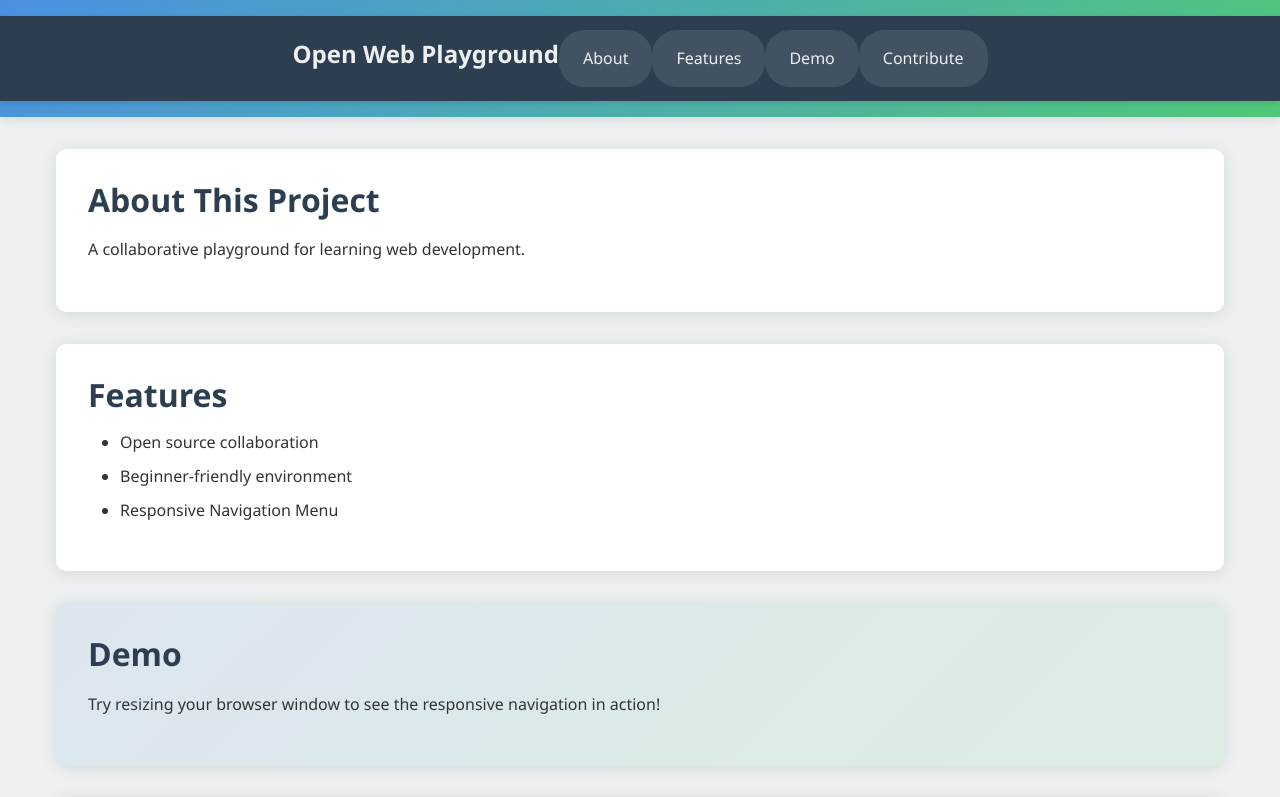
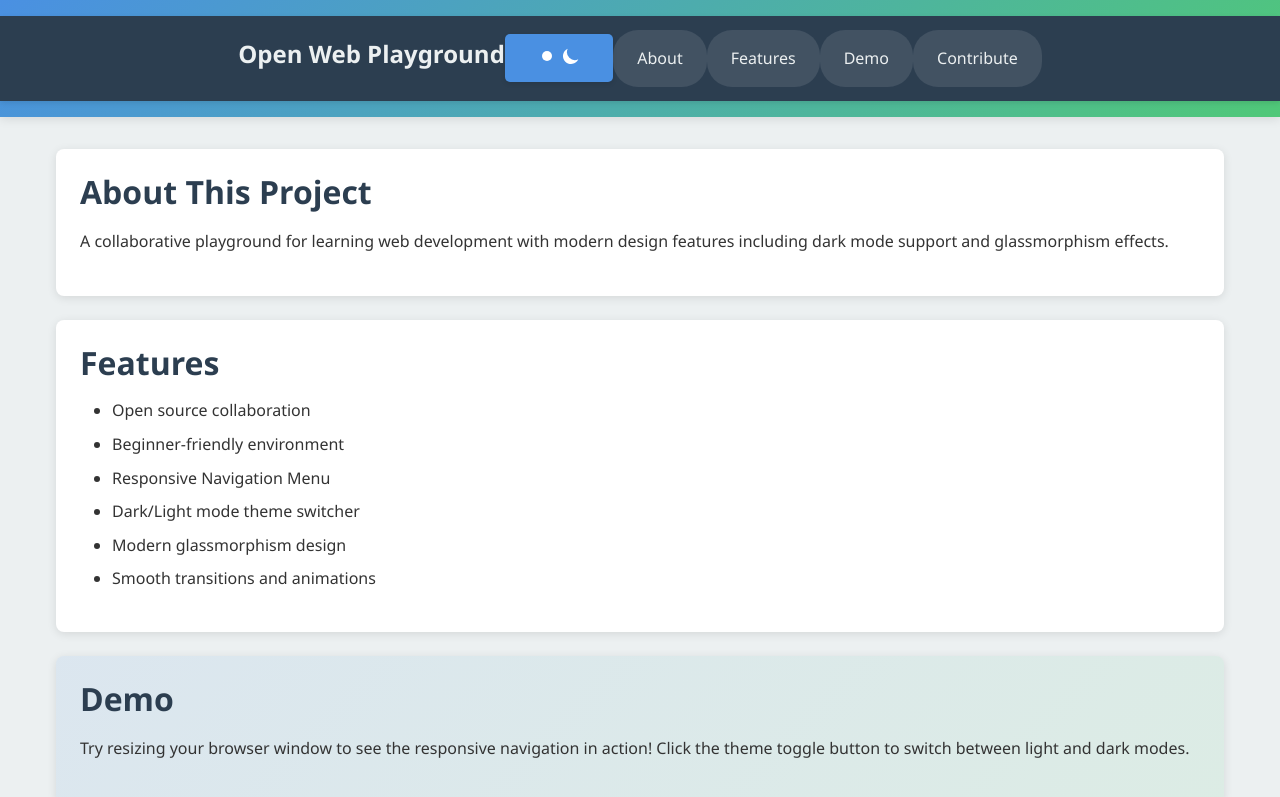
Before and after one commit to Layyzyy/open-web-playground_Faizan, a website: page index.html in a window 1280 px wide. Shown: the top 797 px of the page. Drawn offline with Linux system fonts and the light colour scheme.

Commit message:
Add theme switcher and glassmorphism card design to index.html
Enhanced index.html with:
- Added theme toggle button with sun/moon icons for dark/light mode switching
- Added card class to sections for glassmorphism effect support
- Updated feature list to include new capabilities (dark mode, glassmorphism, animations)
- Improved semantic HTML structure

Relates to #20

```diff
--- a/index.html
+++ b/index.html
@@ -15,6 +15,17 @@
                 <div class="nav-brand">
                     <h1>Open Web Playground</h1>
                 </div>
+
+                <!-- Theme Switcher Button -->
+                <button class="theme-toggle" id="theme-toggle" aria-label="Toggle dark/light mode">
+                    <svg class="sun-icon" width="20" height="20" viewBox="0 0 20 20" fill="currentColor">
+                        <circle cx="10" cy="10" r="5"/>
+                        <path d="M10 0v3M10 17v3M0 10h3M17 10h3M2.93 2.93l2.12 2.12M14.95 14.95l2.12 2.12M2.93 17.07l2.12-2.12M14.95 5.05l2.12-2.12"/>
+                    </svg>
+                    <svg class="moon-icon" width="20" height="20" viewBox="0 0 20 20" fill="currentColor">
+                        <path d="M17.293 13.293A8 8 0 016.707 2.707a8.001 8.001 0 1010.586 10.586z"/>
+                    </svg>
+                </button>
 
                 <!-- Hamburger Menu Button -->
                 <button class="hamburger"
@@ -40,29 +51,32 @@
 
     <main>
         <!-- Contributors: Describe your project's purpose and goals -->
-        <section id="about">
+        <section id="about" class="card">
             <h2>About This Project</h2>
-            <p>A collaborative playground for learning web development.</p>
+            <p>A collaborative playground for learning web development with modern design features including dark mode support and glassmorphism effects.</p>
         </section>
 
         <!-- Contributors: Highlight key features or benefits here -->
-        <section id="features">
+        <section id="features" class="card">
             <h2>Features</h2>
             <ul>
                 <li>Open source collaboration</li>
                 <li>Beginner-friendly environment</li>
                 <li>Responsive Navigation Menu</li>
+                <li>Dark/Light mode theme switcher</li>
+                <li>Modern glassmorphism design</li>
+                <li>Smooth transitions and animations</li>
             </ul>
         </section>
 
         <!-- Contributors: Add interactive demos and live examples -->
-        <section id="demo">
+        <section id="demo" class="card">
             <h2>Demo</h2>
-            <p>Try resizing your browser window to see the responsive navigation in action!</p>
+            <p>Try resizing your browser window to see the responsive navigation in action! Click the theme toggle button to switch between light and dark modes.</p>
         </section>
 
         <!-- Contributors: Explain how others can get involved -->
-        <section id="contribute">
+        <section id="contribute" class="card">
             <h2>Contribute</h2>
             <p>We welcome contributions from developers of all skill levels!</p>
         </section>
```
